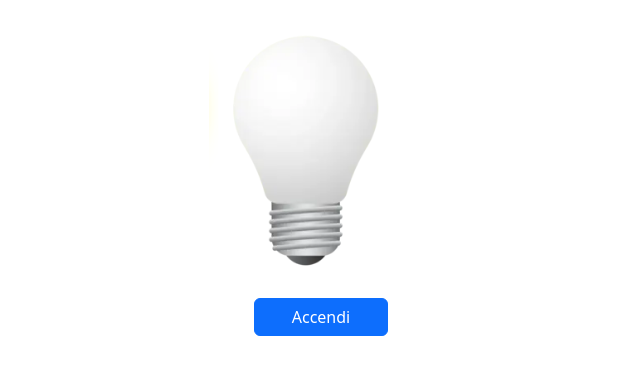
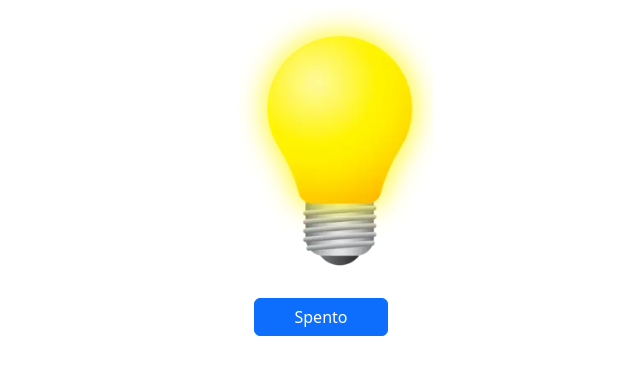
Before and after one commit to gabriele-chiocca/js-dom-1, a plain HTML site: page index.html in a window 1280 px wide. Both pictures are taken after a click on the button "Accendi". Shown: the whole page, without its empty margins (319-959 px from the left). Drawn offline with nearby package versions, Linux system fonts and the light colour scheme.

Commit message:
Lampadina accendi

```diff
--- a/index.html
+++ b/index.html
@@ -23,12 +23,21 @@
   </head>
   <body>
     <div class="container text-center">
-      <div class="col-12">
-        <img class="img-size" src="./img/white_lamp.png" alt="Lampadina" />
+      <div class="col-12 lampada-spenta">
+        <img
+          class="img-size"
+          id="lampada"
+          src="./img/white_lamp.png"
+          alt="Lampadina"
+        />
       </div>
 
       <div class="col-12">
-        <button type="button" class="btn btn-primary button-size">
+        <button
+          type="button"
+          id="primary-button"
+          class="btn btn-primary button-size"
+        >
           Accendi
         </button>
       </div>
--- a/js/script.js
+++ b/js/script.js
@@ -0,0 +1,19 @@
+const imageContainer = document.getElementById('lampada');
+const buttonTurn = document.getElementById('primary-button');
+
+console.log(imageContainer);
+console.log(buttonTurn);
+
+buttonTurn.addEventListener('click', handleTurnOffOrOn);
+
+/*buttonTurn.innerHTML = 'Spento'; */
+
+function handleTurnOffOrOn() {
+  const isOff = imageContainer.src.includes('white_lamp.png');
+
+  if (isOff) {
+    imageContainer.src = './img/yellow_lamp.png';
+    buttonTurn.innerHTML = 'Spento';
+  } else {
+  }
+}
```
